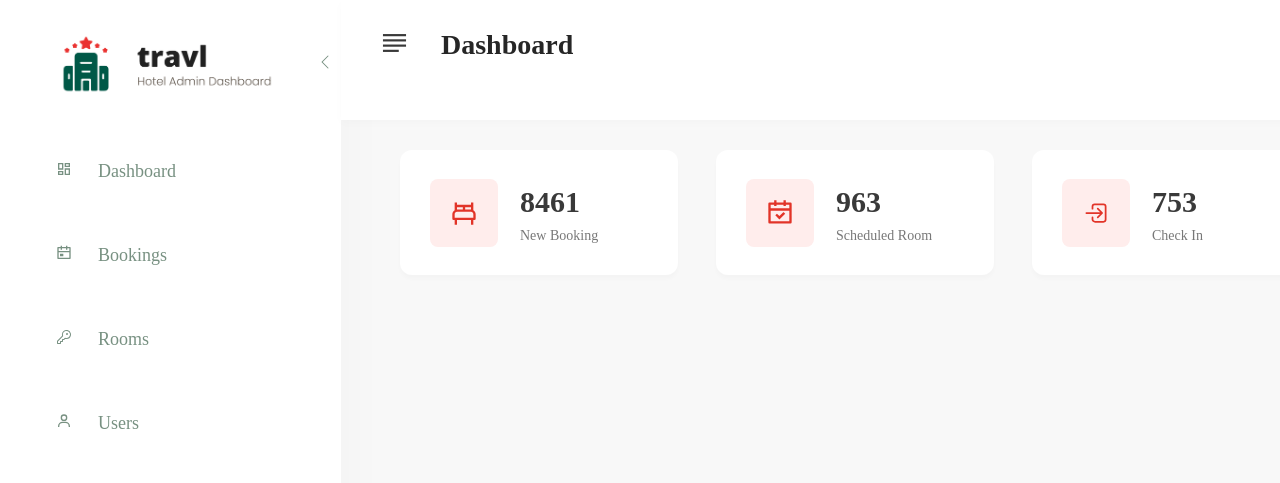
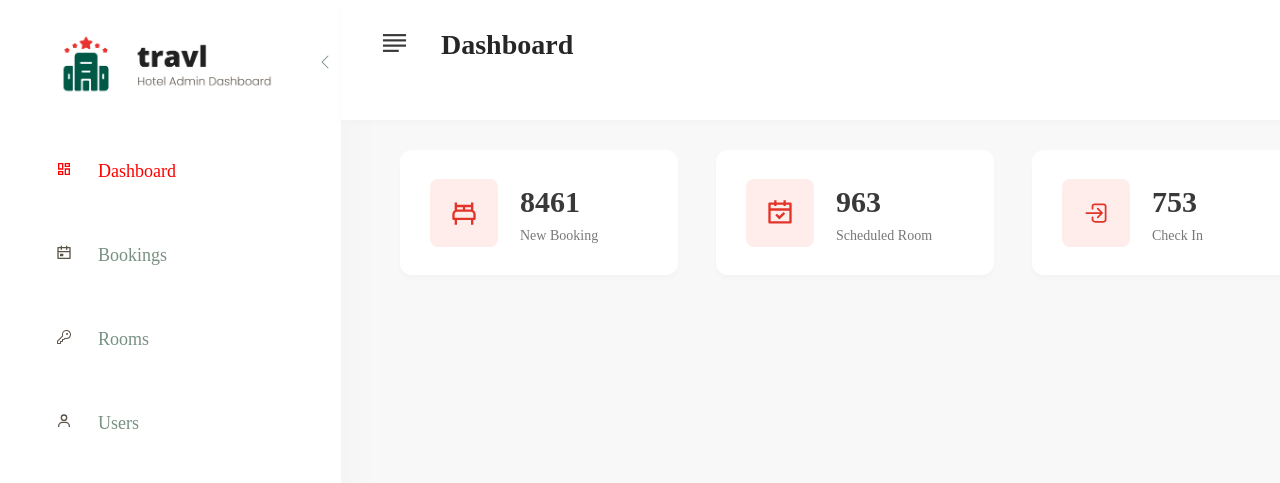
Before and after one commit to mcpicornell/dashboard-miranda, a React (Create React App) app: page / in a window 1280 px wide. Shown: the top 483 px of the page. Built offline with nearby package versions, Linux system fonts and the light colour scheme; sample sign-in values are in the browser's storage.

Commit message:
colorRoutesInLateralMenu

```diff
--- a/src/components/LateralMenu.jsx
+++ b/src/components/LateralMenu.jsx
@@ -53,31 +53,56 @@ const LateralMenu = () => {
                 </div>
 
                 <div className='aside__list'>
+
+
                     <div className='list__container-element'>
-                    <MdOutlineDashboard/>
-                    <a className='buttonNavigateLateralMenu' onClick={navToDashboard}><span className='container-element__name-list-element'>Dashboard</span></a>
-                    </div>
+                    <LinkList to='/' >
+                        <MdOutlineDashboard className='container-element__svg' />
+                        {/* <a className='buttonNavigateLateralMenu' onClick={navToDashboard}> */}
+                            <span className='container-element__name-list-element'>Dashboard</span>
+                            {/* </a> */}
+
+                     </LinkList>
+                      </div>
                 </div>
 
                 <div className='aside__list'>
                     <div className='list__container-element'>
-                        <RiCalendarEventLine/>
-                        <a className='buttonNavigateLateralMenu' onClick={navToBookings}><span className='container-element__name-list-element'>Bookings</span></a>
-                    </div>
+                        <LinkList to='/bookings'>
+                            <RiCalendarEventLine className='container-element__svg' />
+                            {/* <a className='buttonNavigateLateralMenu' onClick={navToBookings}> */}
+                            <span className='container-element__name-list-element'>Bookings</span>
+                                {/* </a> */}
+
+                        </LinkList>
+                          </div>
                 </div>
 
                 <div className='aside__list'>
                     <div className='list__container-element'>
-                        <VscKey/>
-                        <a className='buttonNavigateLateralMenu' onClick={navToRooms}><span className='container-element__name-list-element'>Rooms</span></a>
-                    </div>
+
+                    <LinkList to='/rooms'>
+                        <VscKey className='container-element__svg'/>
+                        {/* <a className='buttonNavigateLateralMenu' onClick={navToRooms}> */}
+                            <span className='container-element__name-list-element'>Rooms</span>
+                            {/* </a>
+                   */}
+                    </LinkList>
+
+                          </div>
                 </div>
 
                 <div className='aside__list'>
                     <div className='list__container-element'>
-                        <BiUser/>
-                        <a className='buttonNavigateLateralMenu' onClick={navToUsers}><span className='container-element__name-list-element'>Users</span></a>
-                    </div>
+
+                    <LinkList to='users'>
+                        <BiUser className='container-element__svg' />
+                        {/* <a className='buttonNavigateLateralMenu' onClick={navToUsers}> */}
+                            <span className='container-element__name-list-element'>Users</span>
+                        {/* </a> */}
+                    </LinkList>
+
+                        </div>
                 </div>
 
                 <div className='aside__card'>
@@ -95,6 +120,32 @@ const LateralMenu = () => {
     )
 };
 
+const LinkList = styled(NavLink)`
+    text-decoration: none;
+    color: #5D5449;
+
+    .container-element__svg{
+
+    }
+
+    .container-element__name-list-element{
+        color: #5D5449;
+    }
+
+    &.active{
+        color: red !important;
+    }
+
+    &.active span {
+        color: red !important;
+    }
+
+    &.container-element__svg{
+        color: red !important;
+    }
+
+
+`
 
 
 const Aside = styled.aside`
@@ -260,10 +311,6 @@ const Aside = styled.aside`
     margin-bottom: 5px;
 
    }
-
-   .buttonNavigateLateralMenu{
-    cursor: pointer;
-   }
 `;
 
 
```
